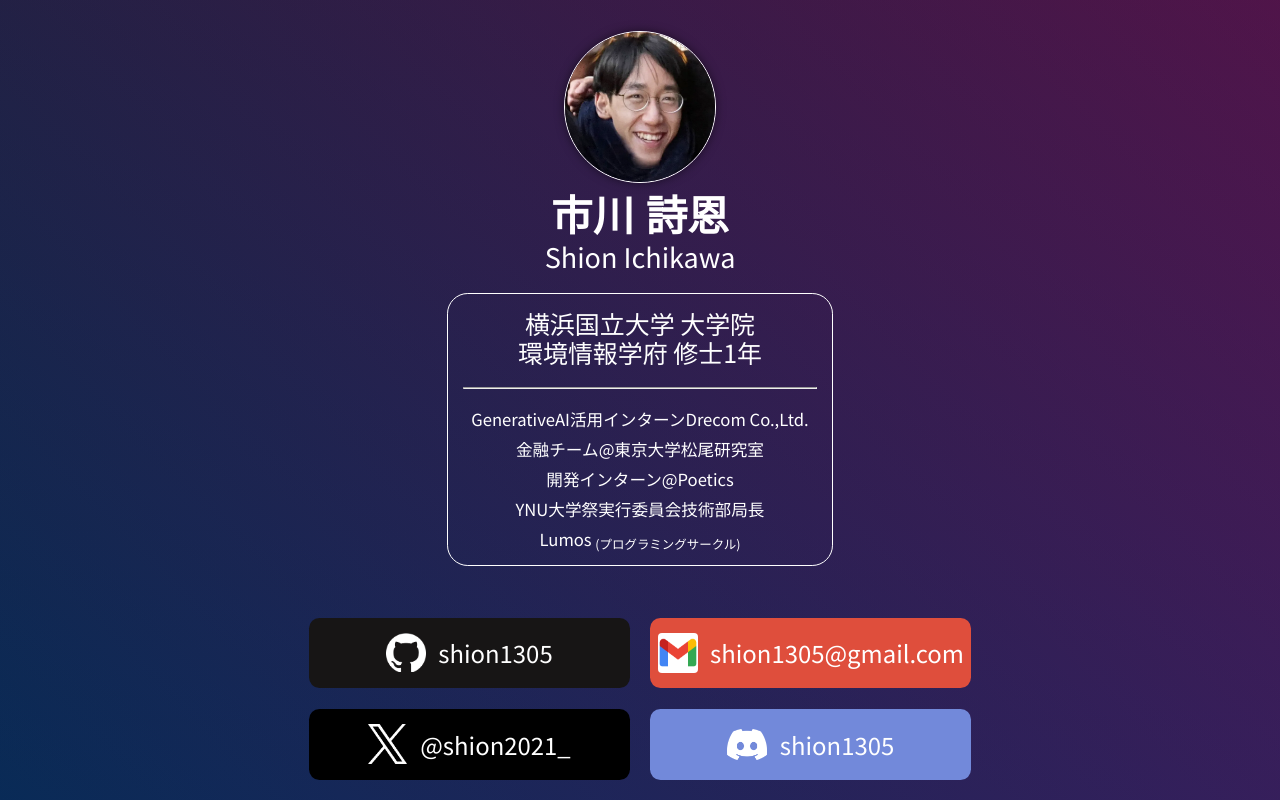
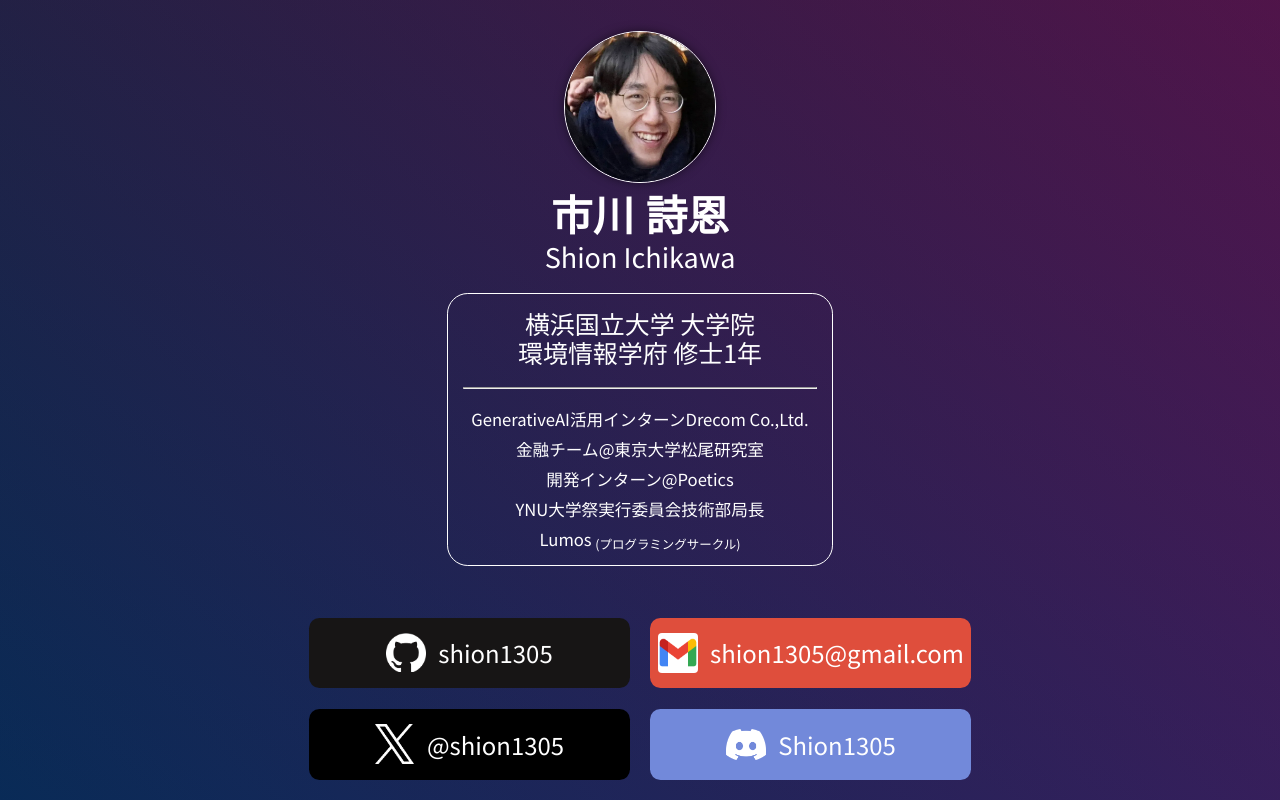
Before and after one commit to Shion1305/shion-project-business-card-frontend, a Nuxt app: page / in a window 1280 px wide. Built offline with nearby package versions, Linux system fonts and the light colour scheme; a web font is replaced by a local one.

Commit message:
📝 Update SNS IDs

```diff
--- a/components/SNSItem.vue
+++ b/components/SNSItem.vue
@@ -30,8 +30,8 @@ const snsData = computed(
         return {
           icon: "/img/sns/x.webp",
           backgroundColor: "#000",
-          snsID: "@shion2021_",
-          snsUrl: "https://twitter.com/shion2021_",
+          snsID: "@shion1305",
+          snsUrl: "https://twitter.com/shion1305",
         };
       case "wantedly":
         return {
@@ -66,7 +66,7 @@ const snsData = computed(
         return {
           icon: "/img/sns/discord.png",
           backgroundColor: "#7289da",
-          snsID: "shion1305",
+          snsID: "Shion1305",
           snsUrl: "https://discordapp.com/users/706873888461684866",
         };
     }
```
